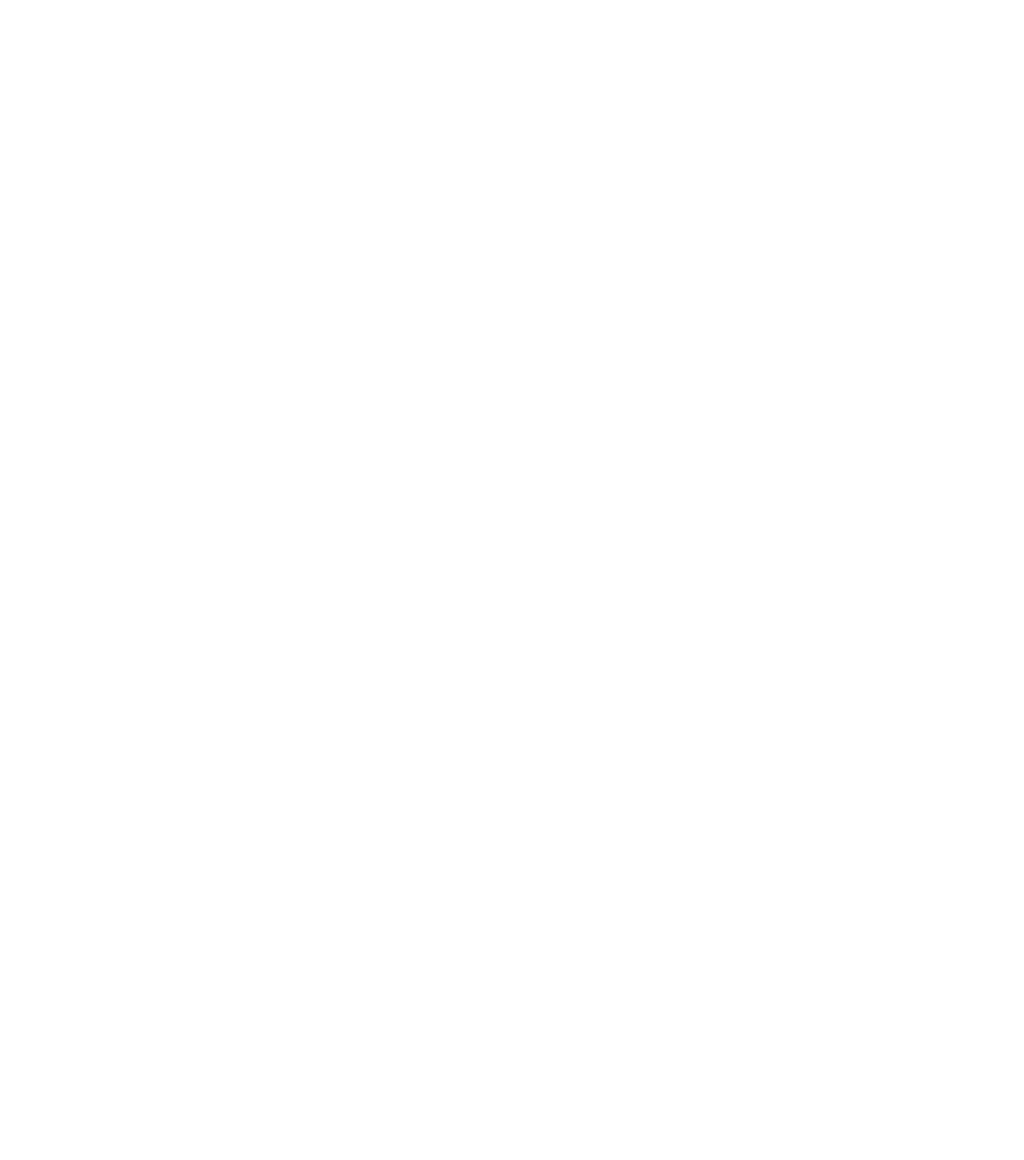
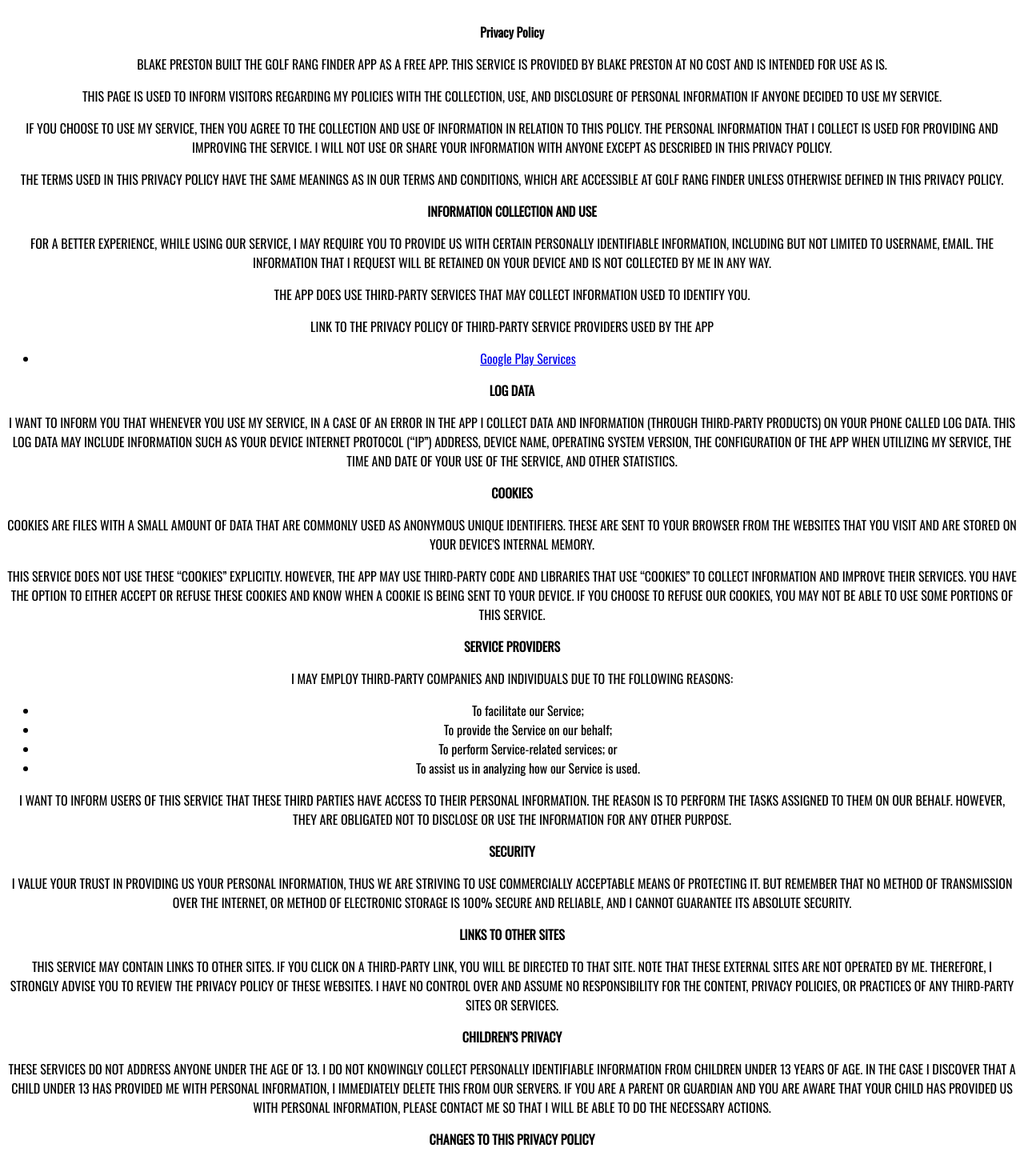
Before and after one commit to blakepreston/DevSpot, a Vue app: page /RangeFinder in a window 1280 px wide. Before the commit this address had no page. Shown: the part 140-1590 px from the top of the page at 80% size. Before the commit the page ends 800 px from the top, so only its background shows below. Built offline with nearby package versions, Linux system fonts and the light colour scheme.

Commit message:
Added Privacy Policy

```diff
--- a/src/router/index.js
+++ b/src/router/index.js
@@ -3,6 +3,7 @@ import Home from '../views/Home.vue'
 import Blog from '../views/Blog.vue'
 import BlogPage from '../views/BlogPage.vue'
 import Publish from '../views/Publish.vue'
+import RangeFinder from '../views/RangeFinder.vue'
 
 const routes = [
   {
@@ -32,6 +33,11 @@ const routes = [
     path: '/publish',
     name: 'Publish',
     component: Publish
+  },
+  {
+    path: '/RangeFinder',
+    name: 'RangeFinder',
+    component: RangeFinder
   }
 ]
 
--- /dev/null
+++ b/src/views/RangeFinder.vue
@@ -0,0 +1,112 @@
+<template>
+    <strong>Privacy Policy</strong> <p>
+                  Blake Preston built the Golf Rang Finder app as
+                  a Free app. This SERVICE is provided by
+                  Blake Preston at no cost and is intended for use as
+                  is.
+                </p> <p>
+                  This page is used to inform visitors regarding my
+                  policies with the collection, use, and disclosure of Personal
+                  Information if anyone decided to use my Service.
+                </p> <p>
+                  If you choose to use my Service, then you agree to
+                  the collection and use of information in relation to this
+                  policy. The Personal Information that I collect is
+                  used for providing and improving the Service. I will not use or share your information with
+                  anyone except as described in this Privacy Policy.
+                </p> <p>
+                  The terms used in this Privacy Policy have the same meanings
+                  as in our Terms and Conditions, which are accessible at
+                  Golf Rang Finder unless otherwise defined in this Privacy Policy.
+                </p> <p><strong>Information Collection and Use</strong></p> <p>
+                  For a better experience, while using our Service, I
+                  may require you to provide us with certain personally
+                  identifiable information, including but not limited to Username, Email. The information that
+                  I request will be retained on your device and is not collected by me in any way.
+                </p> <div><p>
+                    The app does use third-party services that may collect
+                    information used to identify you.
+                  </p> <p>
+                    Link to the privacy policy of third-party service providers used
+                    by the app
+                  </p> <ul><li><a href="https://www.google.com/policies/privacy/" target="_blank" rel="noopener noreferrer">Google Play Services</a></li><!----><!----><!----><!----><!----><!----><!----><!----><!----><!----><!----><!----><!----><!----><!----><!----><!----><!----><!----><!----><!----><!----><!----><!----><!----><!----><!----></ul></div> <p><strong>Log Data</strong></p> <p>
+                  I want to inform you that whenever you
+                  use my Service, in a case of an error in the app
+                  I collect data and information (through third-party
+                  products) on your phone called Log Data. This Log Data may
+                  include information such as your device Internet Protocol
+                  (“IP”) address, device name, operating system version, the
+                  configuration of the app when utilizing my Service,
+                  the time and date of your use of the Service, and other
+                  statistics.
+                </p> <p><strong>Cookies</strong></p> <p>
+                  Cookies are files with a small amount of data that are
+                  commonly used as anonymous unique identifiers. These are sent
+                  to your browser from the websites that you visit and are
+                  stored on your device's internal memory.
+                </p> <p>
+                  This Service does not use these “cookies” explicitly. However,
+                  the app may use third-party code and libraries that use
+                  “cookies” to collect information and improve their services.
+                  You have the option to either accept or refuse these cookies
+                  and know when a cookie is being sent to your device. If you
+                  choose to refuse our cookies, you may not be able to use some
+                  portions of this Service.
+                </p> <p><strong>Service Providers</strong></p> <p>
+                  I may employ third-party companies and
+                  individuals due to the following reasons:
+                </p> <ul><li>To facilitate our Service;</li> <li>To provide the Service on our behalf;</li> <li>To perform Service-related services; or</li> <li>To assist us in analyzing how our Service is used.</li></ul> <p>
+                  I want to inform users of this Service
+                  that these third parties have access to their Personal
+                  Information. The reason is to perform the tasks assigned to
+                  them on our behalf. However, they are obligated not to
+                  disclose or use the information for any other purpose.
+                </p> <p><strong>Security</strong></p> <p>
+                  I value your trust in providing us your
+                  Personal Information, thus we are striving to use commercially
+                  acceptable means of protecting it. But remember that no method
+                  of transmission over the internet, or method of electronic
+                  storage is 100% secure and reliable, and I cannot
+                  guarantee its absolute security.
+                </p> <p><strong>Links to Other Sites</strong></p> <p>
+                  This Service may contain links to other sites. If you click on
+                  a third-party link, you will be directed to that site. Note
+                  that these external sites are not operated by me.
+                  Therefore, I strongly advise you to review the
+                  Privacy Policy of these websites. I have
+                  no control over and assume no responsibility for the content,
+                  privacy policies, or practices of any third-party sites or
+                  services.
+                </p> <p><strong>Children’s Privacy</strong></p> <div><p>
+                    These Services do not address anyone under the age of 13.
+                    I do not knowingly collect personally
+                    identifiable information from children under 13 years of age. In the case
+                    I discover that a child under 13 has provided
+                    me with personal information, I immediately
+                    delete this from our servers. If you are a parent or guardian
+                    and you are aware that your child has provided us with
+                    personal information, please contact me so that
+                    I will be able to do the necessary actions.
+                  </p></div> <!----> <p><strong>Changes to This Privacy Policy</strong></p> <p>
+                  I may update our Privacy Policy from
+                  time to time. Thus, you are advised to review this page
+                  periodically for any changes. I will
+                  notify you of any changes by posting the new Privacy Policy on
+                  this page.
+                </p> <p>This policy is effective as of 2022-05-21</p> <p><strong>Contact Us</strong></p> <p>
+                  If you have any questions or suggestions about my
+                  Privacy Policy, do not hesitate to contact me at blake.p.preston@gmail.com.
+                </p> <p>This privacy policy page was created at <a href="https://privacypolicytemplate.net" target="_blank" rel="noopener noreferrer">privacypolicytemplate.net </a>and modified/generated by <a href="https://app-privacy-policy-generator.nisrulz.com/" target="_blank" rel="noopener noreferrer">App Privacy Policy Generator</a></p>
+
+
+</template>
+
+<script>
+export default {
+
+}
+</script>
+
+<style>
+
+</style>
```
